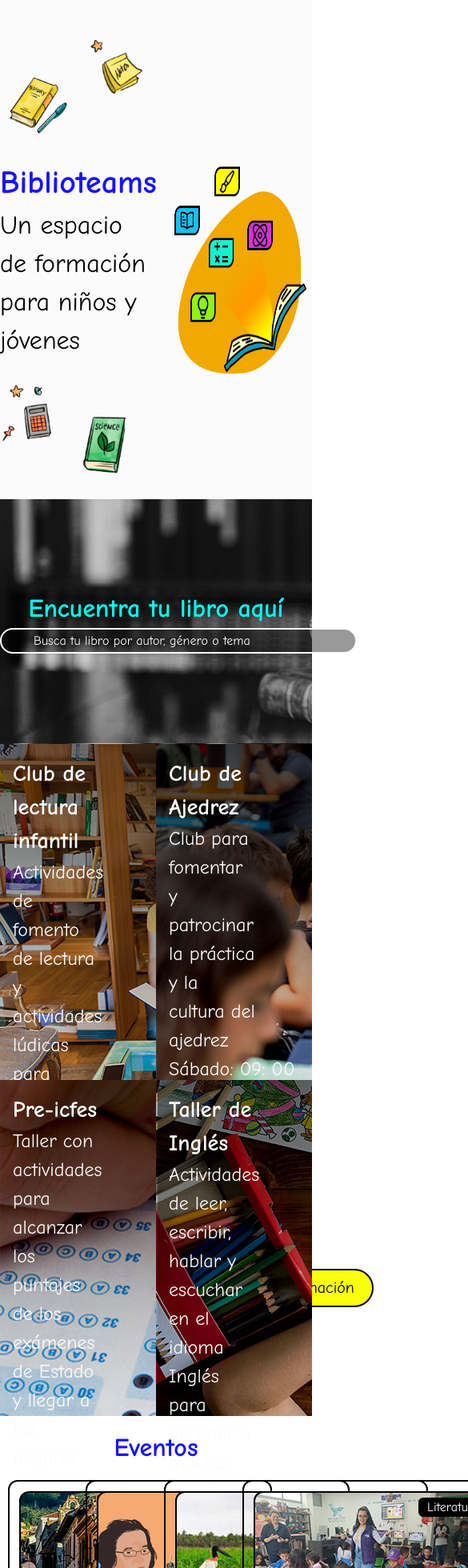
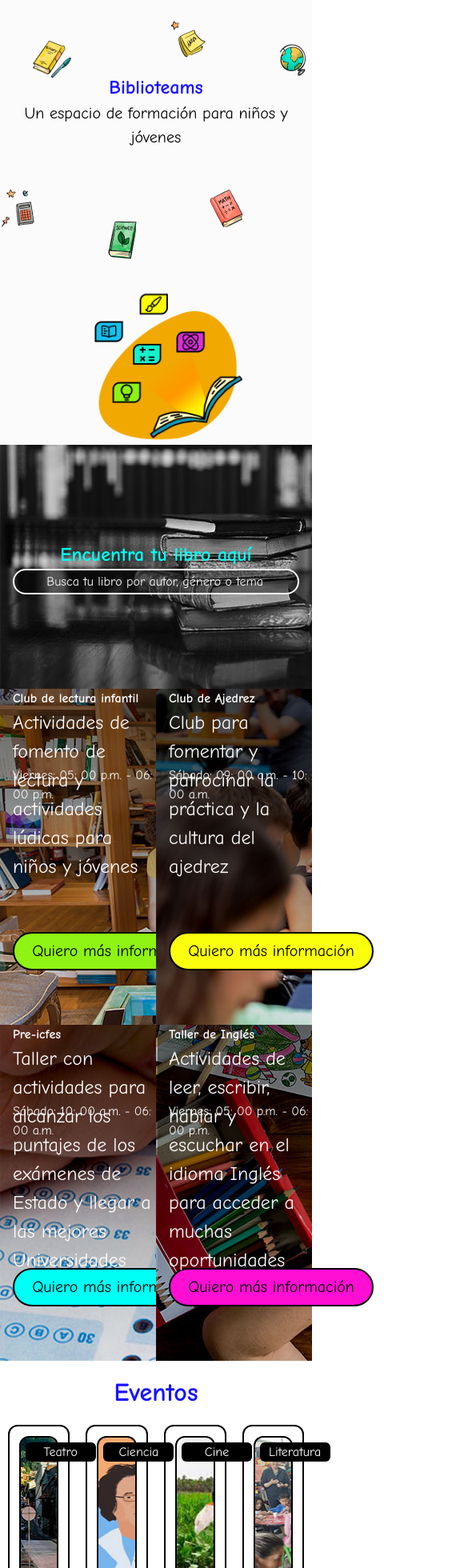
Before and after one commit to juan1988-tech/biblioteams, a React (Vite) app: page / in a window 390 px wide. Shown: the top 1960 px of the page at 80% size, 585 px wide, since content can reach past the window. Built offline with nearby package versions, Linux system fonts and the light colour scheme.

Commit message:
avances responsive home

```diff
--- a/src/components/CathalogBar/CathalogBar.tsx
+++ b/src/components/CathalogBar/CathalogBar.tsx
@@ -1,9 +1,9 @@
 export default function CathalogBar() {
   return (
-    <section className="h-76.5 flex flex-col bg-[url(/src/assets/images/searchbar/background-search-bar.jpg)] justify-center">
-        <article className="flex flex-col h-auto">
-        <h1 className="text-font-h1-32 text-center font-semibold text-light-blue-button">Encuentra tu libro aquí</h1>
-        <input className="w-111.5 h-8 rounded-full bg-[rgba(0,0,0,.4)] border-2 border-white-font px-10 placeholder-white-font text-font-p mx-auto text-white-font"
+    <section className="h-76.5 flex flex-col bg-[url(/src/assets/images/searchbar/background-search-bar.jpg)] bg-no-repeat bg-cover justify-center max-tablet-hor:w-full max-tablet-hor:h-76.25 max-tablet-hor:bg-[url(/src/assets/images/searchbar/background-search-bar-tablet.jpg)]">
+        <article className="flex flex-col h-auto w-111.5 max-w-111.5 mx-auto  max-cellphone:w-11/12">
+        <h1 className="text-font-h1-32 text-center font-semibold text-light-blue-button max-tablet-hor:text-font-h2-28 max-cellphone-hor:text-font-h3-24">Encuentra tu libro aquí</h1>
+        <input className="w-full h-8 rounded-full bg-[rgba(0,0,0,.4)] border-2 border-white-font px-10 placeholder-white-font text-font-p mx-auto text-white-font"
             type="text"
             placeholder="Busca tu libro por autor, género o tema"
         />
--- a/src/components/Events/Events.tsx
+++ b/src/components/Events/Events.tsx
@@ -4,7 +4,7 @@ import type { EventCardProps } from './types';
 
 const EventCard:React.FC<EventCardProps> = ({topic,eventTittle,eventDate,eventSchedule,eventDescription,eventImageClassName}) =>{
     return(
-    <div className="w-82.5 h-89 p-3 border-2 border-black rounded-xl flex flex-col">
+    <div className="w-full h-full p-3 border-2 border-black rounded-xl flex flex-col">
         <header className={eventImageClassName}>
             <p className="text-white bg-black rounded-md ml-auto w-22 h-6 text-center flex items-center justify-center text-font-p">{topic}</p>
         </header>
@@ -21,7 +21,7 @@ export default function Events():JSX.Element{
     <section className="w-full">
        <div className="w-[95%] mx-auto max-w-344">
         <h1 className="font-bold text-font-h1-32 text-tittle-blue text-center mt-4">Eventos</h1>
-        <article className="h-89 w-full grid grid-cols-4 gap-5 mt-4">
+        <article className="h-auto w-full grid grid-cols-4 gap-5 mt-4">
           {EventCardElements.map((event)=>(<EventCard
                 topic={event.topic}
                 eventTittle={event.eventTittle}
--- a/src/components/Hero/Hero.tsx
+++ b/src/components/Hero/Hero.tsx
@@ -4,21 +4,23 @@ import ImageHero from "../../elements/ImageHero/ImageHero"
 
 export default function Hero():React.ReactNode {
   return (
-    <section className="h-full w-full bg-white-font">
-      <div className="w-[95%] mx-auto flex max-tablet:w-full">
-        <article className="flex w-11/12 mx-auto max-w-286 max-tablet-hor:w-full max-tablet-hor:mx-0">
-          <div className="w-183 h-156 grid grid-cols-[90px_127px_96px_76px_146px_1fr] grid-rows-[169px_89px_149px_1fr]
-          max-tablet-hor:grid-cols-[68px_195px_118px_1fr] max-tablet-hor:w-130 max-tablet:w-2/4 max-tablet:grid-cols-[96px_87px_1fr]
-          ">
+    <section className="h-full w-full bg-white-font max-tablet-hor:h-157.5 max-cellphone-hor:h-80 max-cellphone:h-auto">
+      <div className="w-[95%] mx-auto flex h-full max-cellphone:w-full max-cellphone:mx-0">
+        <article className="flex w-11/12 mx-auto max-w-286 max-tablet-hor:w-214 max-tablet-hor:mx-auto max-cellphone:flex-col">
+          <div className="w-183 h-156 grid grid-cols-[90px_127px_96px_76px_1fr] grid-rows-[169px_89px_149px_1fr]
+          max-tablet-hor:grid-cols-[159px_152px_1fr] max-tablet-hor:w-2/4 max-tablet:w-2/4 max-tablet:grid-cols-[96px_87px_1fr]
+          max-cellphone-hor:grid-rows-[86px_35px_52px_1fr] max-cellphone-hor:h-full max-cellphone:w-full max-cellphone:grid-rows-[99px_28px_69px_1fr]
+          max-cellphone:grid-cols-3">
             {imageHeroList.map((book)=>(
               <ImageHero src={book.src} className={book.className} alt={book.alt}/>
             ))}
             <h1 className="text-font-big-64 text-tittle-blue font-semibold col-start-2 col-end-5 row-start-2 row-end-3 justify-self-end max-tablet-hor:col-start-1 max-tablet-hor:col-end-3 max-tablet-hor:justify-self-start
-            max-tablet-hor:text-font-big-40 max-tablet-hor:self-end">Biblioteams</h1>
-            <p className="text-font-big-52 font-medium col-start-2 col-end-7 row-start-3 row-end-4 max-tablet-hor:col-start-1 max-tablet-hor:col-end-4 max-tablet-hor:text-font-h1-32">Un espacio de formación para niños y jóvenes</p>
+            max-tablet-hor:text-font-big-40 max-tablet-hor:self-end max-tablet:text-font-big-tittle max-cellphone-hor:text-font-h3-24 max-cellphone:w-full max-cellphone:text-center justify-center max-cellphone:col-start-1 max-cellphone:col-end-4">Biblioteams</h1>
+            <p className="text-font-big-52 font-medium col-start-2 col-end-7 row-start-3 row-end-4 max-tablet-hor:col-start-1 max-tablet-hor:col-end-4 max-tablet-hor:text-font-h1-32
+            max-tablet:text-font-h2-28 max-cellphone-hor:text-font-h4-20 max-cellphone:text-center max-cellphone:justify-center ">Un espacio de formación para niños y jóvenes</p>
           </div>
-          <figure className="w-125 h-125 max-tablet-hor:w-102.5 max-tablet-hor:h-102.5 max-tablet:self-center max-tablet:w-82.5 max-tablet:h-82.5">
-            <img src="/src/assets/images/hero/libro-hero.png" alt="Libro Hero" className="w-full h-full max-tablet-hor:" />
+          <figure className="w-125 h-125 max-tablet-hor:w-102.5 max-tablet-hor:h-102.5 max-tablet:self-center max-tablet:w-1/2 max-tablet:h-1/2 max-cellphone-hor:w-58.25 max-cellphone-hor:h-58.25 max-cellphone-hor:mx-auto max-cellphone:w-58 max-cellphone:h-58">
+            <img src="/src/assets/images/hero/libro-hero.png" alt="Libro Hero" className="w-full h-full " />
           </figure>
         </article>
       </div>
--- a/src/components/WorkShops/WorkShops.tsx
+++ b/src/components/WorkShops/WorkShops.tsx
@@ -5,10 +5,10 @@ const WorkShops:React.FC = () => {
     <section className="grid grid-cols-2 grid-rows-2 h-full">
        {
           workshopCardList.map((workshop)=>(
-            <article className={workshop.className.classNameElement}>
-              <h3 className="font-bold text-font-h2-28">{workshop.tittle}</h3>
-              <p className="text-font-h3-24 w-2/3" >{workshop.description}</p>
-              <p className="text-font-h3-24">{workshop.schedule}</p>
+            <article className={`h-105 ${workshop.className.classNameElement} bg-no-repeat bg-cover text-white-font ps-4`}>
+              <h3 className="font-bold text-font-h2-28 max-tablet:text-font-p">{workshop.tittle}</h3>
+              <p className="text-font-h3-24 max-desktop-1280:w-full h-14" >{workshop.description}</p>
+              <p className="text-font-h3-24 mt-4 max-tablet:text-font-p">{workshop.schedule}</p>
               <button className={workshop.className.classNameButton}>{workshop.button}</button>
             </article>
           ))
--- a/src/components/WorkShops/data.ts
+++ b/src/components/WorkShops/data.ts
@@ -6,7 +6,7 @@ export const workshopCardList:WorkShopCardSet =[
       description:"Actividades de fomento de lectura  y actividades lúdicas para niños y jóvenes",
       schedule:"Viernes: 05: 00 p.m. - 06: 00 p.m.",
       className:{
-        classNameElement:"h-105 bg-[url(/src/assets/images/activities/activities-club-infantil.jpg)] bg-no-repeat bg-cover text-white-font p-4",
+        classNameElement:"bg-[url(/src/assets/images/activities/activities-club-infantil.jpg)]",
         classNameButton:"block w-[256px] h-12 rounded-full text-font-h4-20 text-center bg-green-light-button text-black border-2 border-black mx-auto mt-40 hover:bg-main-black hover:text-white-font hover:duration-400 pointer"
       },
       button:"Quiero más información"
@@ -16,7 +16,7 @@ export const workshopCardList:WorkShopCardSet =[
       description:"Club para fomentar y patrocinar la práctica y la cultura del ajedrez",
       schedule:"Sábado: 09: 00 a.m. - 10: 00 a.m.",
       className:{
-        classNameElement:"h-105 bg-[url(/src/assets/images/activities/activities-club-ajedrez.jpg)] bg-no-repeat bg-cover text-white-font p-4",
+        classNameElement:"bg-[url(/src/assets/images/activities/activities-club-ajedrez.jpg)]",
         classNameButton:"block w-[256px] h-12 rounded-full text-font-h4-20 text-center bg-yellow-button text-black border-2 border-black mx-auto mt-40 hover:bg-main-black hover:text-white-font hover:duration-400 pointer"
       },
       button:"Quiero más información"
@@ -26,7 +26,7 @@ export const workshopCardList:WorkShopCardSet =[
       description:"Taller con actividades para alcanzar los puntajes de los exámenes de Estado y llegar a las mejores Universidades",
       schedule:"Sábado: 10: 00 a.m. - 06: 00 a.m.",
       className:{
-        classNameElement:"h-105 bg-[url(/src/assets/images/activities/activities-pre-icfes.jpg)] bg-no-repeat bg-cover text-white-font p-4",
+        classNameElement:"bg-[url(/src/assets/images/activities/activities-pre-icfes.jpg)]",
         classNameButton:"block w-[256px] h-12 rounded-full text-font-h4-20 text-center bg-light-blue-button text-black border-2 border-black mx-auto mt-40 hover:bg-main-black hover:text-white-font hover:duration-400 pointer"
       },
       button:"Quiero más información"
@@ -36,7 +36,7 @@ export const workshopCardList:WorkShopCardSet =[
       description:"Actividades de leer, escribir, hablar y escuchar en el idioma Inglés para acceder a muchas oportunidades",
       schedule:"Viernes: 05: 00 p.m. - 06: 00 p.m.",
       className:{
-        classNameElement:"h-105 bg-[url(/src/assets/images/activities/activities-english-club.jpg)] bg-no-repeat bg-cover text-white-font p-4",
+        classNameElement:"bg-[url(/src/assets/images/activities/activities-english-club.jpg)]",
         classNameButton:"block w-[256px] h-12 rounded-full text-font-h4-20 text-center bg-pink-button text-black border-2 border-black mx-auto mt-40 hover:bg-main-black hover:text-white-font hover:duration-400 pointer"
       },
       button:"Quiero más información"
--- a/src/index.css
+++ b/src/index.css
@@ -50,56 +50,14 @@
 
   /*breakpoints para media queries: responsive design*/
   --breakpoint-*: initial;
-  --breakpoint-cellphone:320px;
-  --breakpoint-cellphone-hor: 599px;
-  --breakpoint-tablet: 742px;
+  --breakpoint-cellphone:426px;
+  --breakpoint-cellphone-hor: 743px;
+  --breakpoint-tablet: 744px;
   --breakpoint-tablet-hor:1132px;
-  --breakpoint-desktop-1280: 1279px;
-  --breakpoint-desktop-1440: 1439px;
+  --breakpoint-desktop-1280: 1280px;
+  --breakpoint-desktop-1440: 1440px;
 }
 
 body{
    font-family: "Comic Neue", cursive;
 }
-
-
-
-/*
-Referencias para la tipografía Comic Neue:
-
-.comic-neue-light {
-  font-family: "Comic Neue", cursive;
-  font-weight: 300;
-  font-style: normal;
-}
-
-.comic-neue-regular {
-  font-family: "Comic Neue", cursive;
-  font-weight: 400;
-  font-style: normal;
-}
-
-.comic-neue-bold {
-  font-family: "Comic Neue", cursive;
-  font-weight: 700;
-  font-style: normal;
-}
-
-.comic-neue-light-italic {
-  font-family: "Comic Neue", cursive;
-  font-weight: 300;
-  font-style: italic;
-}
-
-.comic-neue-regular-italic {
-  font-family: "Comic Neue", cursive;
-  font-weight: 400;
-  font-style: italic;
-}
-
-.comic-neue-bold-italic {
-  font-family: "Comic Neue", cursive;
-  font-weight: 700;
-  font-style: italic;
-}
-*/
```
Also changed, not shown: src/elements/ImageHero/data.ts (+6 -6 lines).
